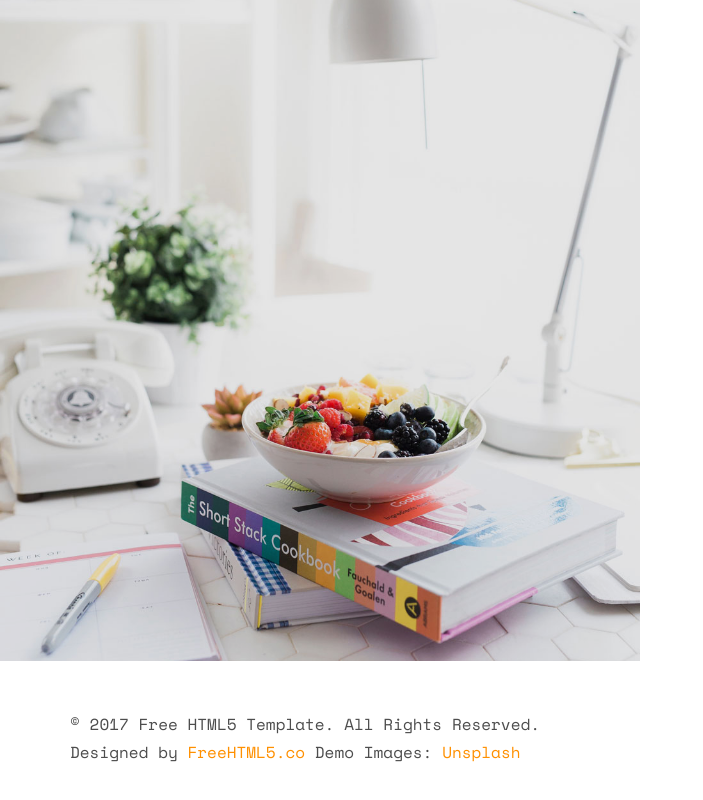
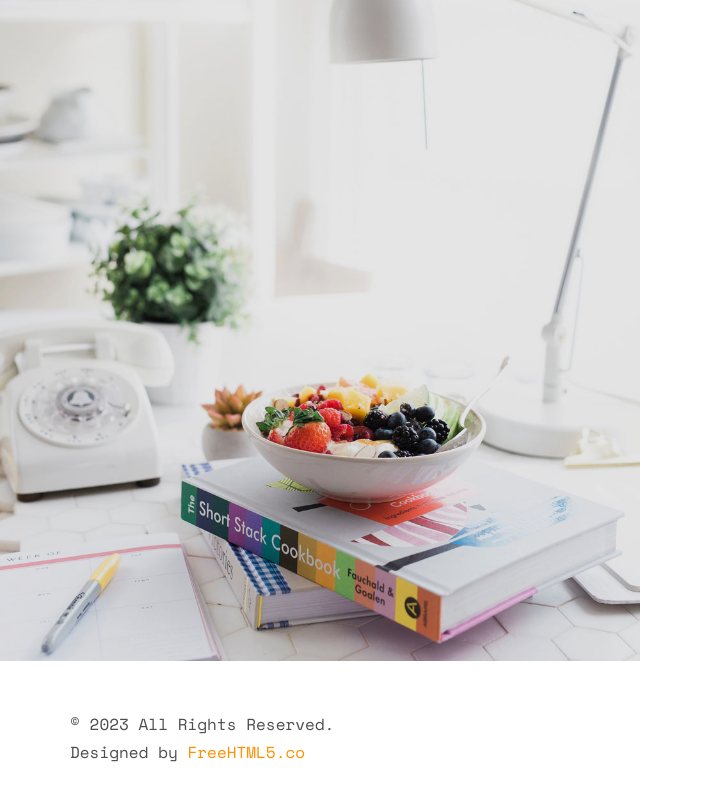
Before and after one commit to Hrushi20/Portfolio, a website: page public/index.html in a window 1280 px wide. Shown: the part 8187-8987 px from the top of the page, without its empty margins (0-703 px from the left). Drawn offline with nearby package versions, Linux system fonts and the light colour scheme; files whose address does not match are found by name.

Commit message:
removed unsplash backlink in footer

```diff
--- a/public/index.html
+++ b/public/index.html
@@ -591,7 +591,7 @@
 		<div class="container">
 			<div class="row">
 				<div class="col-md-12">
-					<p>&copy; 2017 Free HTML5 Template. All Rights Reserved. <br>Designed by <a href="http://freehtml5.co" target="_blank">FreeHTML5.co</a> Demo Images: <a href="http://unsplash.com" target="_blank">Unsplash</a></p>
+					<p>&copy; 2023 All Rights Reserved. <br>Designed by <a href="http://freehtml5.co" target="_blank">FreeHTML5.co</a></p>
 				</div>
 			</div>
 		</div>
```
